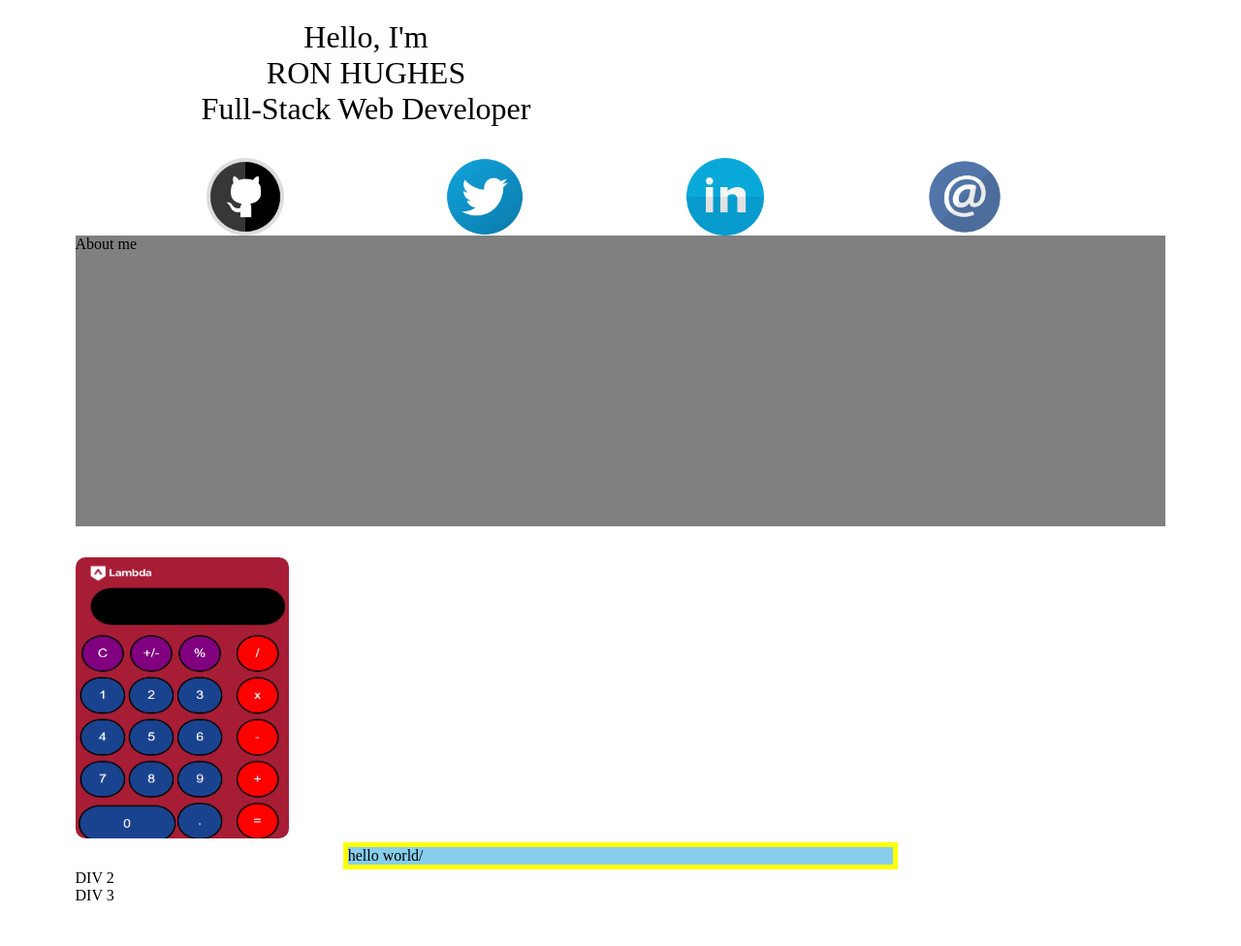
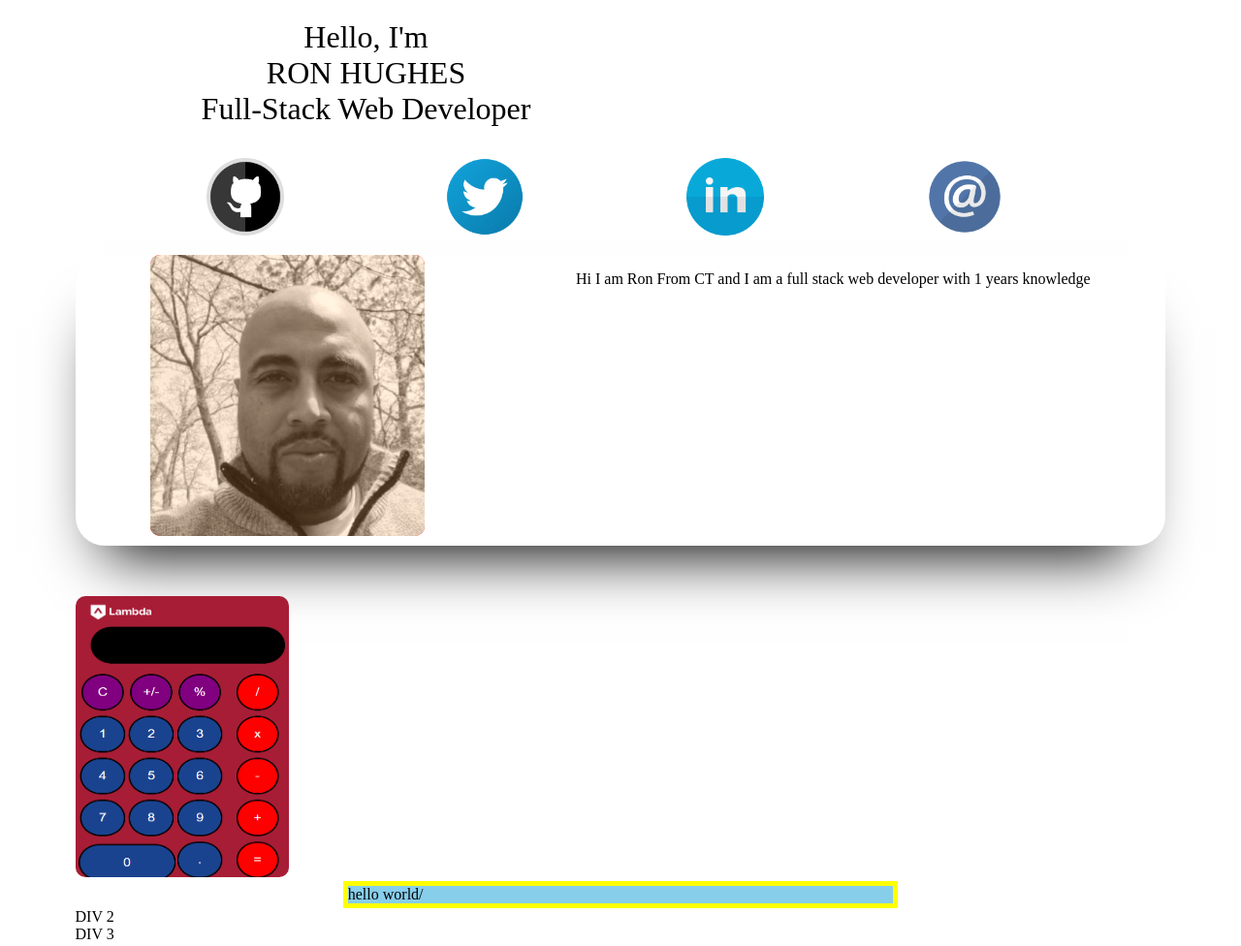
Before and after one commit to darthgawd/gatsby-portfolio, a Gatsby site: page / in a window 1280 px wide. Shown: the whole page at 97% size. Before the commit the page ends 941 px from the top, so only its background shows below. Built offline with nearby package versions, Linux system fonts and the light colour scheme; Gatsby itself is replaced by a stand-in of ours; a web font is replaced by a local one.

Commit message:
working on design still

```diff
--- a/src/components/about.js
+++ b/src/components/about.js
@@ -1,12 +1,20 @@
 import React from 'react'
 import aboutStyles from './about.module.scss'
+import HandsomeMan from '../images/handsome-man.png'
 
 const About = () => {
     return (
         <>
 
         <div className={aboutStyles.about}>
-            About me
+            <div className={aboutStyles.aboutLeft}>
+        <img src={HandsomeMan} />
+            </div>
+            <div className={aboutStyles.aboutRight}>
+                <p>
+                    Hi I am Ron From CT and I am a full stack web developer with 1 years knowledge
+                </p>
+            </div>
         </div>
         </>
     )
--- a/src/components/about.module.scss
+++ b/src/components/about.module.scss
@@ -1,6 +1,26 @@
 .about {
-    margin: 0 auto;
+    display: flex;
+    justify-content: space-around;
+    margin: 20px auto;
     max-width: 100%;
     height: 300px;
-    background: grey;
+    background: white;
+    border-radius: 30px;
+    box-shadow: -4px 42px 61px -34px rgba(0,0,0,1);
+    -webkit-box-shadow: -4px 42px 61px -34px rgba(0,0,0,1);
+    -moz-box-shadow: -4px 42px 61px -34px rgba(0,0,0,1);
 }
+
+.aboutLeft img {
+    margin-top: 0px;
+    background: red;
+    width: 283px;
+
+
+}
+
+
+.aboutRight {
+
+
+}
```
Also changed, not shown: src/images/handsome-man.png (added).
